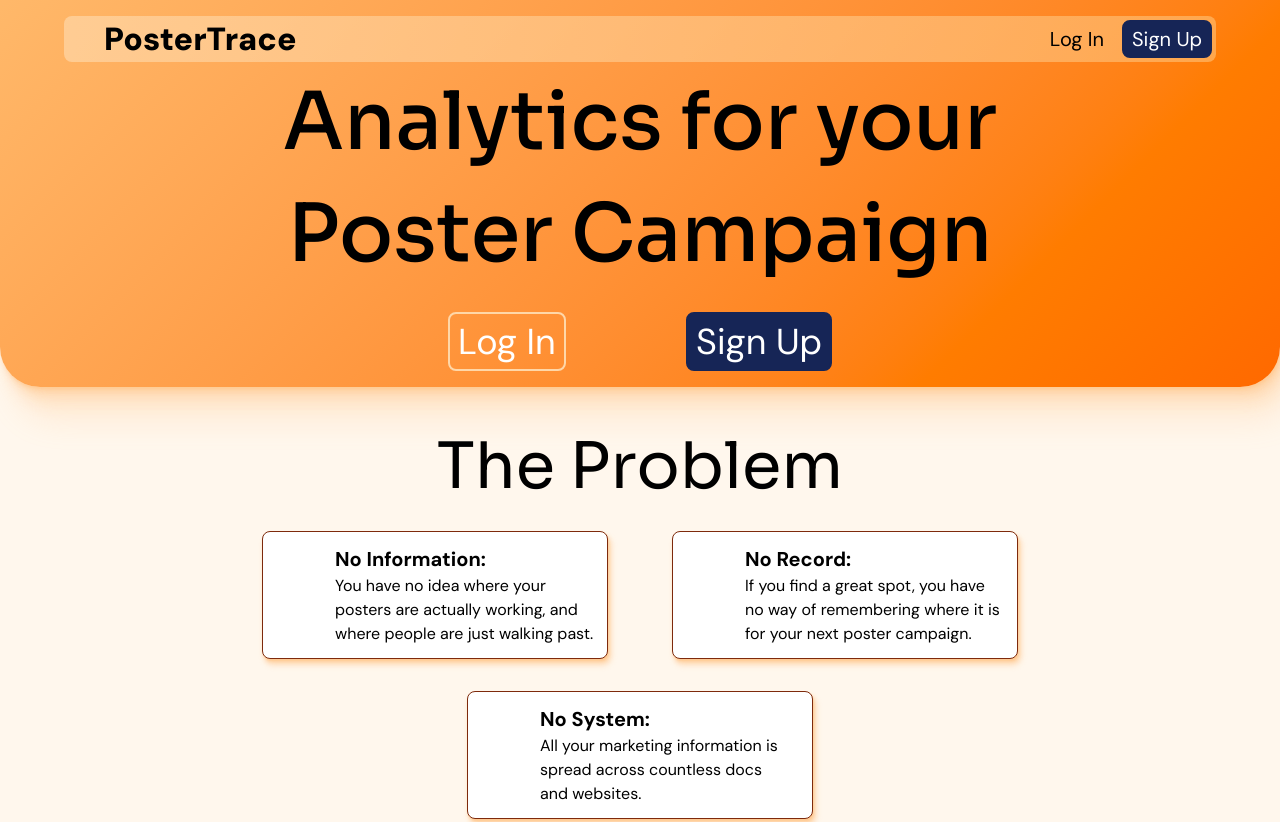
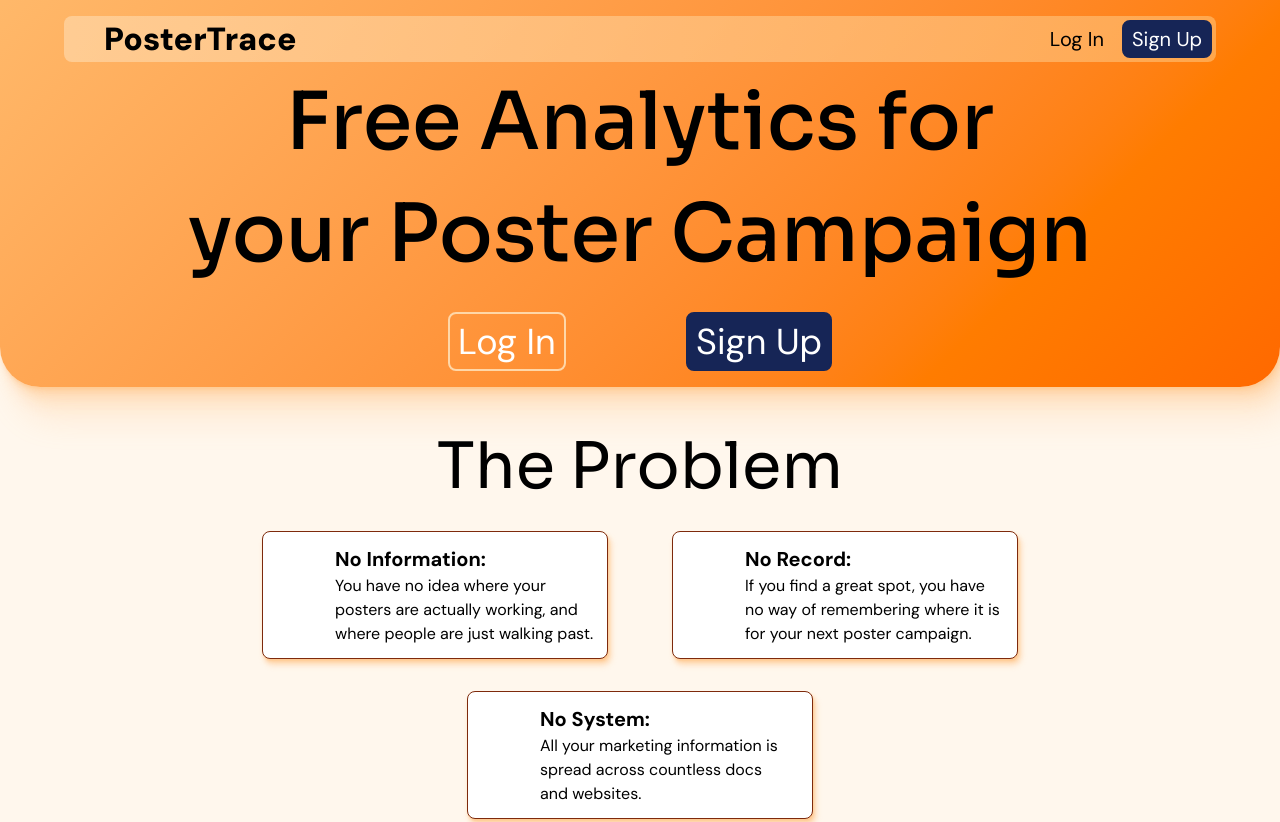
Before and after one commit to GeorgeJopson/poster-trace, a Next.js app: page / in a window 1280 px wide. Shown: the top 822 px of the page. Built offline with nearby package versions, Linux system fonts and the light colour scheme; some icons are missing.

Commit message:
Update Hero

```diff
--- a/src/components/Hero/Hero.jsx
+++ b/src/components/Hero/Hero.jsx
@@ -10,7 +10,7 @@ export default function Hero() {
   return (
     <HeroWrapper>
       <CentralColumn>
-        <Title>Analytics for your Poster Campaign</Title>
+        <Title>Free Analytics for your Poster Campaign</Title>
         <HeroButtonGroup/>
       </CentralColumn>
     </HeroWrapper>
```
